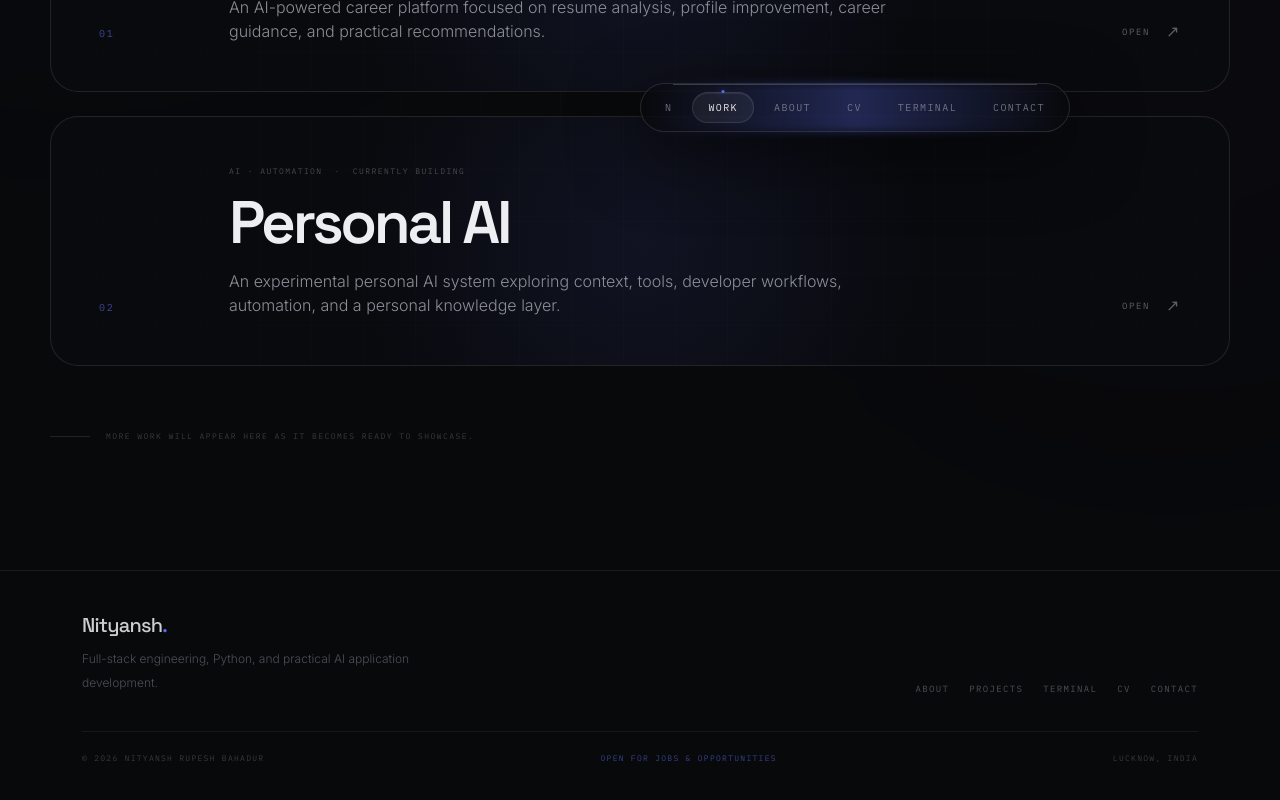
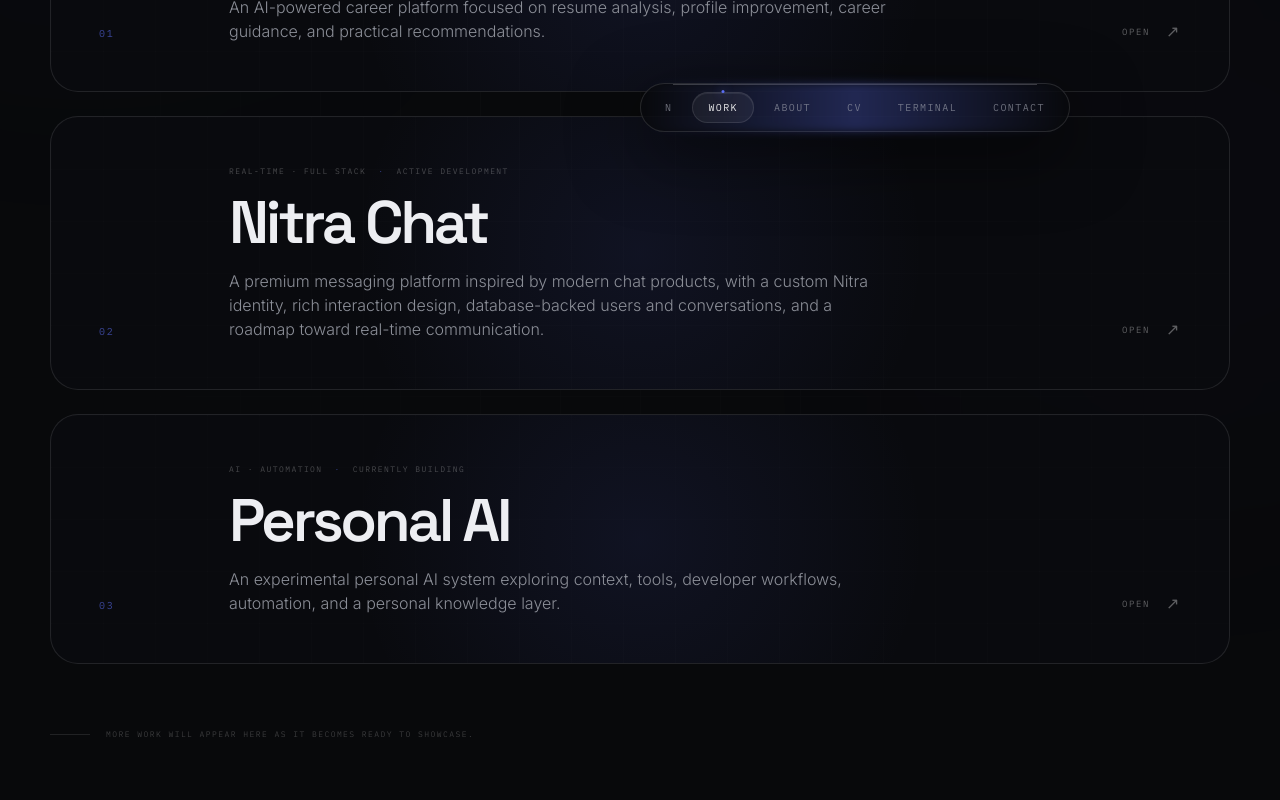
Before and after one commit to nityansh19/nityansh-portfolio, a Next.js app: page /projects in a window 1280 px wide. Shown: the part 644-1444 px from the top of the page. Built offline with nearby package versions, Linux system fonts and the light colour scheme.

Commit message:
feat: add Nitra Chat to project showcase

```diff
--- a/app/projects/page.tsx
+++ b/app/projects/page.tsx
@@ -18,6 +18,15 @@ const projects = [
   },
   {
     number: "02",
+    title: "Nitra Chat",
+    category: "REAL-TIME · FULL STACK",
+    description:
+      "A premium messaging platform inspired by modern chat products, with a custom Nitra identity, rich interaction design, database-backed users and conversations, and a roadmap toward real-time communication.",
+    href: "/projects/nitra-chat",
+    status: "Active development",
+  },
+  {
+    number: "03",
     title: "Personal AI",
     category: "AI · AUTOMATION",
     description:
```
